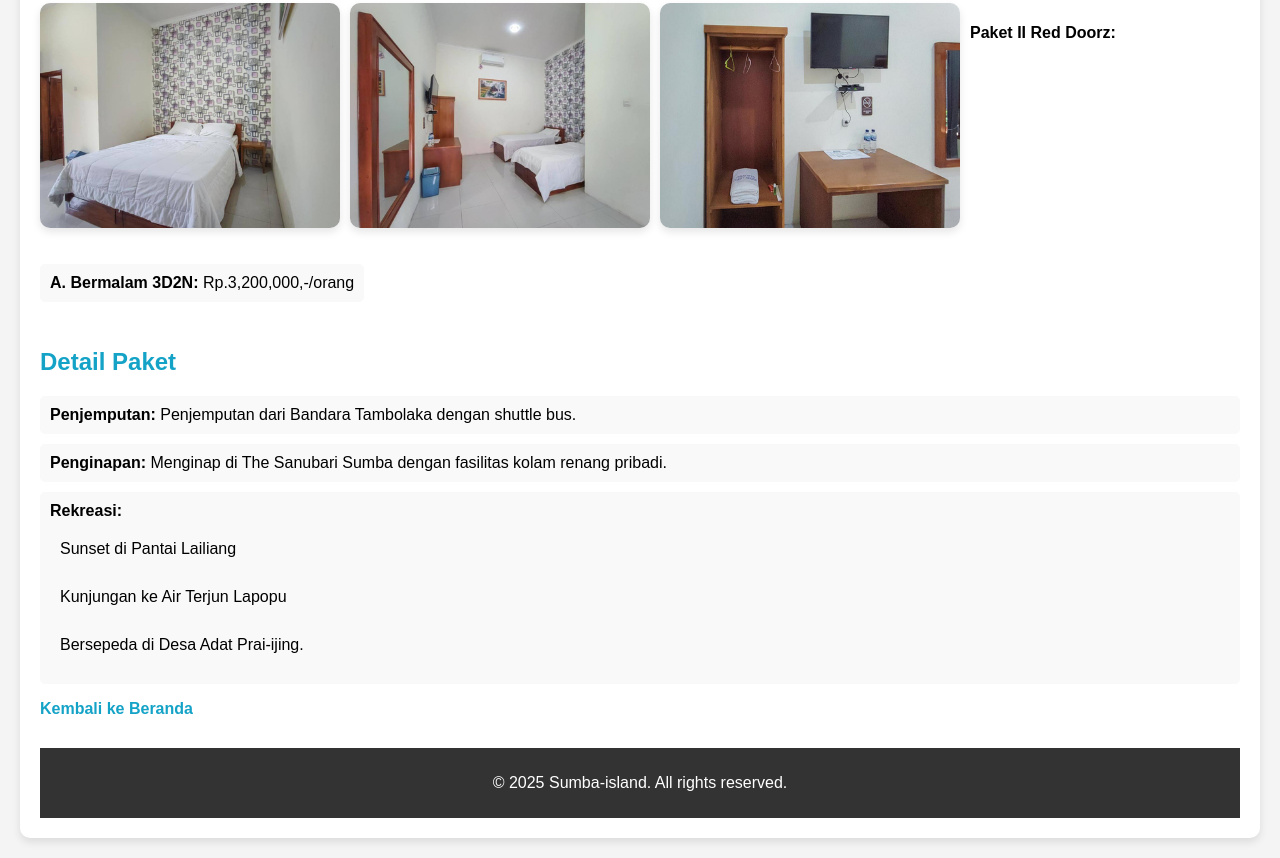
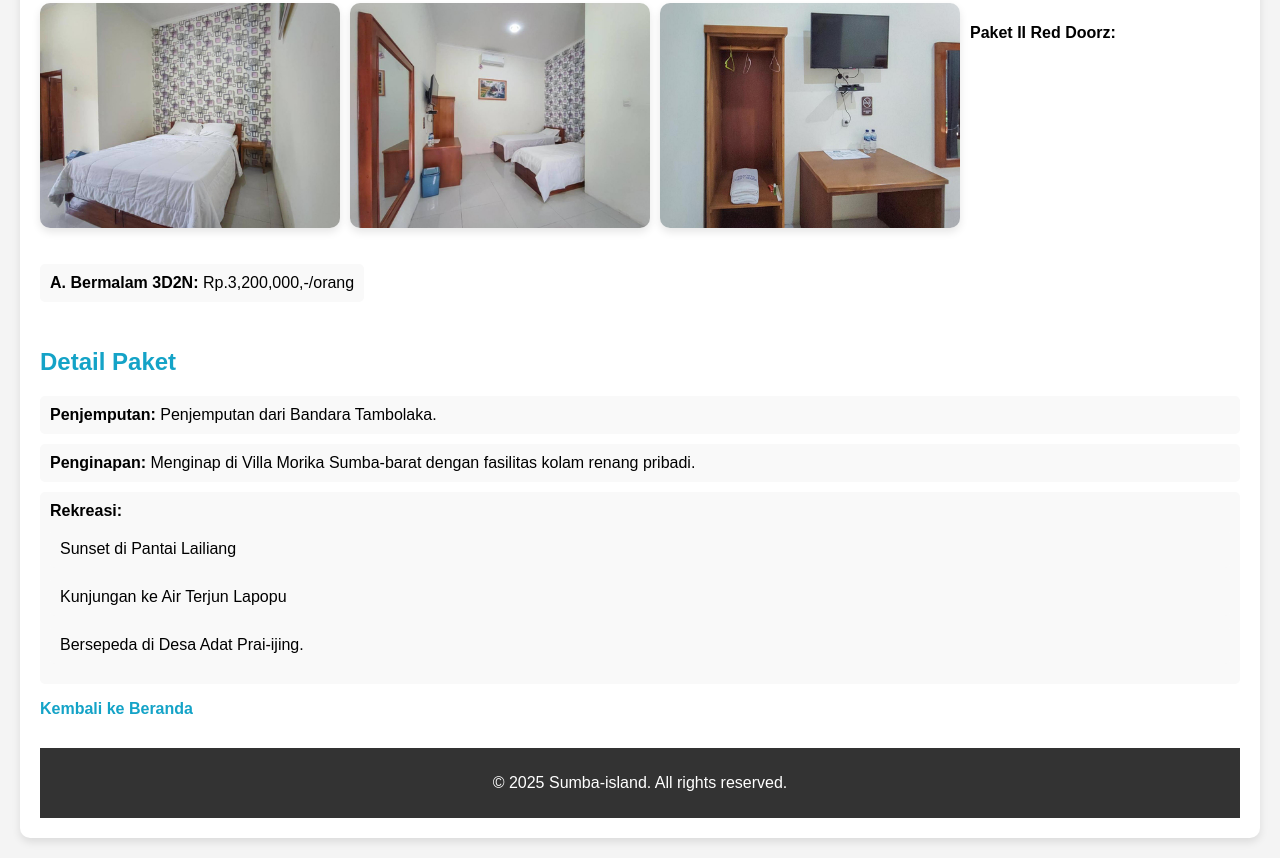
Before and after one commit to panggabean16/sumba-barat-website, a plain HTML site: page paket2.html in a window 1280 px wide. Shown: the part 1163-2021 px from the top of the page. Drawn offline with Linux system fonts and the light colour scheme.

Commit message:
Update paket2.html

```diff
--- a/paket2.html
+++ b/paket2.html
@@ -126,8 +126,8 @@
 
         <h2>Detail Paket</h2>
         <ul>
-            <li><strong>Penjemputan:</strong> Penjemputan dari Bandara Tambolaka dengan shuttle bus.</li>
-            <li><strong>Penginapan:</strong> Menginap di The Sanubari Sumba dengan fasilitas kolam renang pribadi.</li>
+            <li><strong>Penjemputan:</strong> Penjemputan dari Bandara Tambolaka.</li>
+            <li><strong>Penginapan:</strong> Menginap di Villa Morika Sumba-barat dengan fasilitas kolam renang pribadi.</li>
             <li><strong>Rekreasi:</strong>
                 <ul>
                     <li>Sunset di Pantai Lailiang</li>
```
